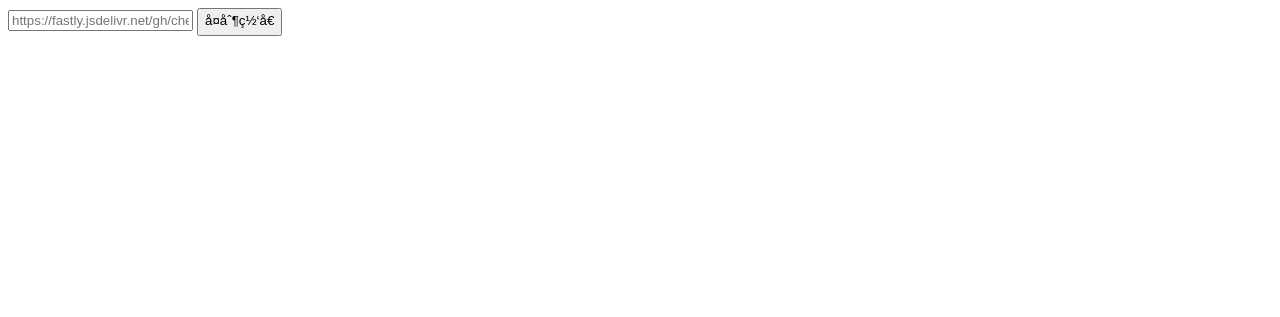
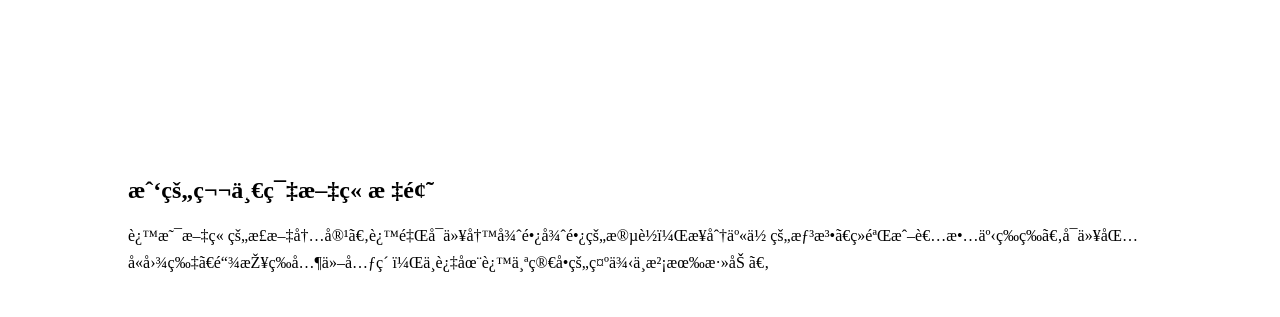
Before and after one commit to lan3298/lan3298.github.io, a plain HTML site: page index.html in a window 1280 px wide. Drawn offline with Linux system fonts and the light colour scheme.

Commit message:
Update index.html

```diff
--- a/index.html
+++ b/index.html
@@ -3,30 +3,52 @@
 
 <head>
     <meta charset="UTF - 8">
-    <meta name="viewport" content="width=device-width, initial - scale = 1.0">
-    <title>https://fastly.jsdelivr.net/gh/chengaopan/AutoMergePublicNodes@master/list.yml</title>
+    <title>我的静态博客</title>
+    <style>
+        /* 整体页面布局 */
+        body {
+            font - family: Arial, sans - serif;
+            margin: 0;
+            padding: 0;
+            background - color: #f4f4f4;
+        }
+
+        /* 标题样式 */
+        h1 {
+            text - align: center;
+            background - color: #333;
+            color: white;
+            padding: 20px;
+        }
+
+        /* 文章内容样式 */
+        article {
+            width: 80%;
+            margin: 20px auto;
+            background - color: white;
+            padding: 20px;
+            box - shadow: 0 0 5px rgba(0, 0, 0, 0.1);
+        }
+
+        /* 页脚样式 */
+        footer {
+            text - align: center;
+            background - color: #333;
+            color: white;
+            padding: 10px;
+        }
+    </style>
 </head>
 
 <body>
-    <input type="text" id="urlInput" placeholder="https://fastly.jsdelivr.net/gh/chengaopan/AutoMergePublicNodes@master/list.yml">
-    <button onclick="copyUrl()">复制网址</button>
-
-    <script>
-        async function copyUrl() {
-            const input = document.getElementById('urlInput');
-            const url = input.value;
-            if (navigator.clipboard) {
-                try {
-                    await navigator.clipboard.writeText(url);
-                } catch (err) {
-                    console.error('复制失败:', err);
-                }
-            } else {
-                input.select();
-                document.execCommand('copy');
-            }
-        }
-    </script>
+    <h1>我的博客标题</h1>
+    <article>
+        <h2>我的第一篇文章标题</h2>
+        <p>这是文章的正文内容。这里可以写很长很长的段落，来分享你的想法、经验或者故事等等。可以包含图片、链接等其他元素，不过在这个简单的示例中没有添加。</p>
+    </article>
+    <footer>
+        &copy; 2024版权所有
+    </footer>
 </body>
 
 </html>
```
